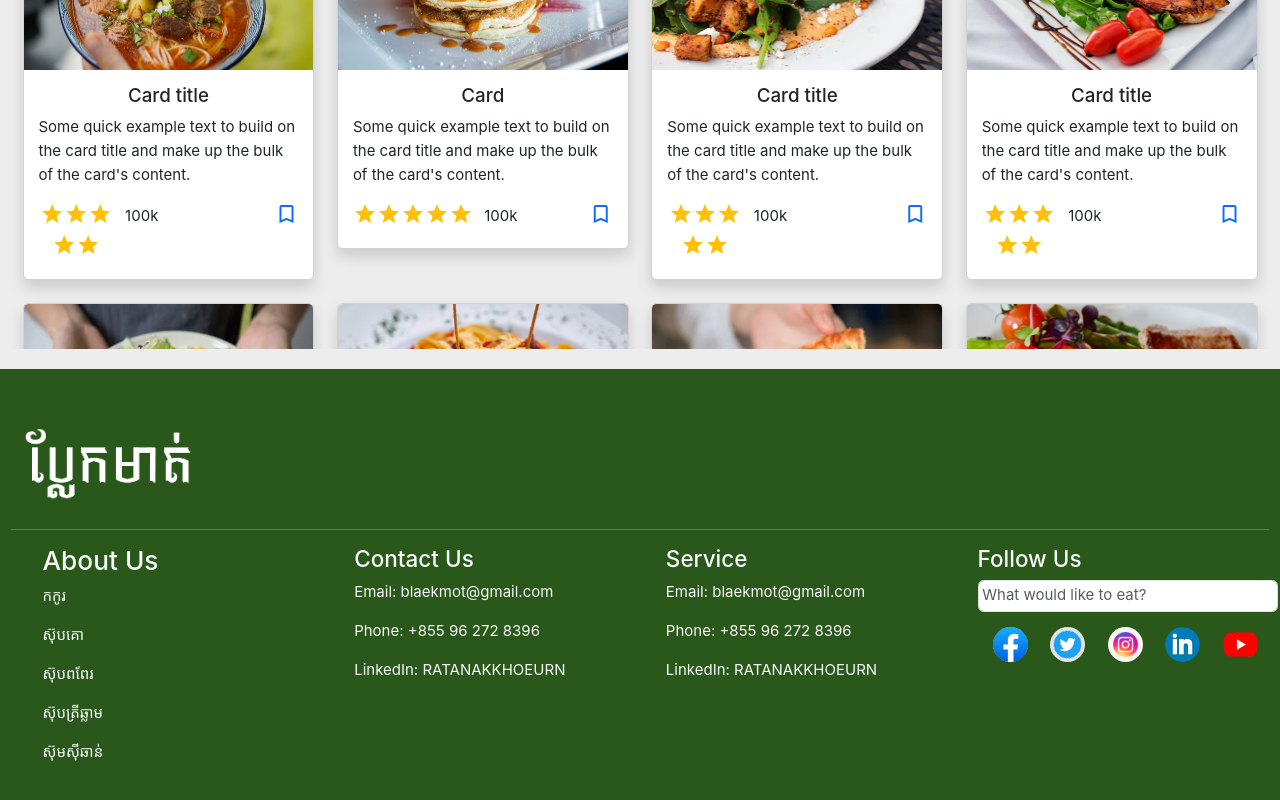
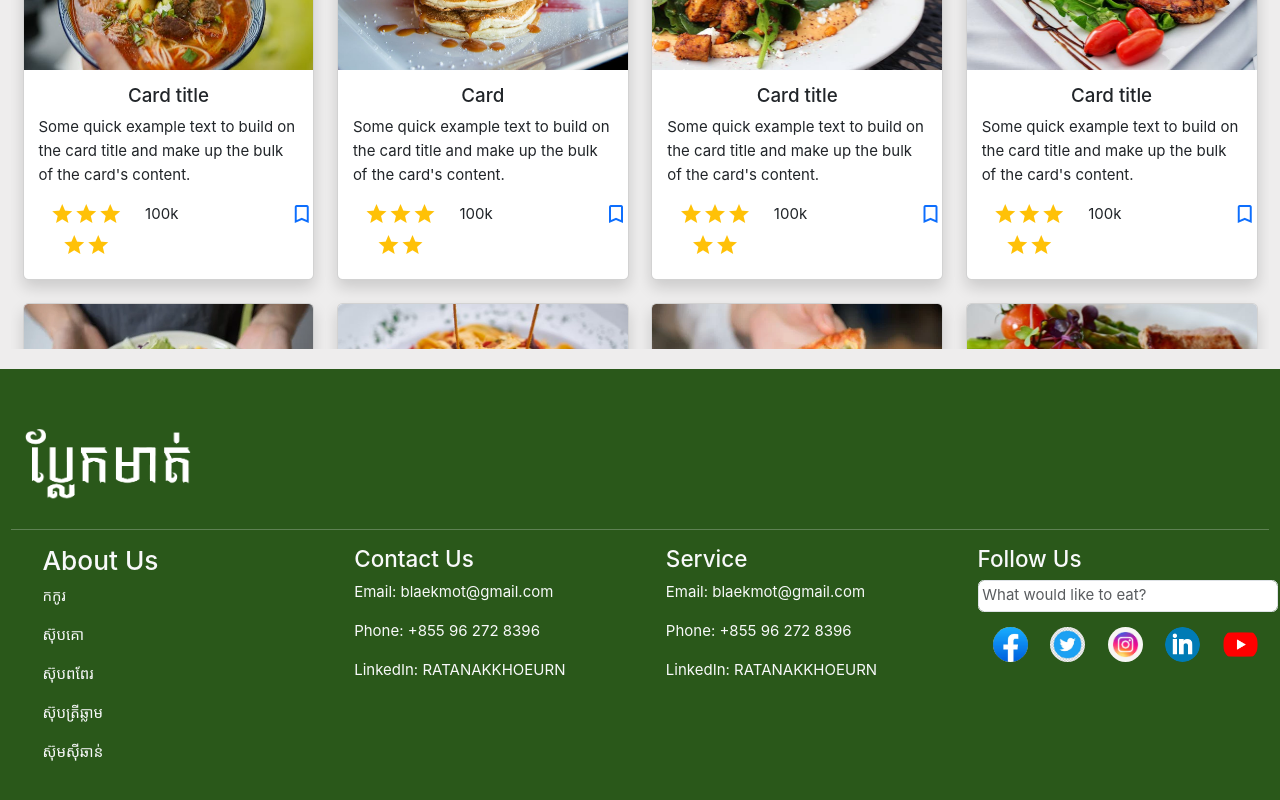
Before and after one commit to Phanit-Chea/g8_blaek_mot, a Vue app in the folder frontend/: page / in a window 1280 px wide. Shown: the part 2357-3157 px from the top of the page. Built offline with nearby package versions, Linux system fonts and the light colour scheme; no server answers; a web font is replaced by a local one; what vue-simple-acl would draw is missing.

Commit message:
[fix] fix bug in homepage #GBM-3

```diff
--- a/frontend/src/views/Web/HomeView.vue
+++ b/frontend/src/views/Web/HomeView.vue
@@ -216,9 +216,9 @@
                     <i class="material-icons">star</i>
                     <i class="material-icons">star</i>
                   </div>
-                  <span class="d-flex justify-content-center ml-3 mt-0.5">100k</span>
-                  <a href="#" class="text-decoration-none">
-                    <i class="material-icons text-primary d-flex" style="margin-left: 20px">favoturned_in_not</i>
+                  <a href="#" class=" d-flex text-decoration-none ml-3">
+                    <span class="d-flex justify-content-center text-dark rateCount">100k</span>
+                    <i class="material-icons text-primary d-flex" style="margin-left: 10%">favoturned_in_not</i>
                   </a>
                 </div>
               </div>
@@ -244,9 +244,9 @@
                     <i class="material-icons">star</i>
                     <i class="material-icons">star</i>
                   </div>
-                  <span class="d-flex justify-content-center ml-3 mt-0.5">100k</span>
-                  <a href="#" class="text-decoration-none ml-auto">
-                    <i class="material-icons text-primary">turned_in_not</i>
+                  <a href="#" class=" d-flex text-decoration-none ml-3">
+                    <span class="d-flex justify-content-center text-dark rateCount">100k</span>
+                    <i class="material-icons text-primary d-flex" style="margin-left: 10%">favoturned_in_not</i>
                   </a>
                 </div>
               </div>
@@ -272,9 +272,9 @@
                     <i class="material-icons">star</i>
                     <i class="material-icons">star</i>
                   </div>
-                  <span class="d-flex justify-content-center ml-3 mt-0.5">100k</span>
-                  <a href="#" class="text-decoration-none">
-                    <i class="material-icons text-primary d-flex" style="margin-left: 20px">favoturned_in_not</i>
+                  <a href="#" class=" d-flex text-decoration-none ml-3">
+                    <span class="d-flex justify-content-center text-dark rateCount">100k</span>
+                    <i class="material-icons text-primary d-flex" style="margin-left: 10%">favoturned_in_not</i>
                   </a>
                 </div>
               </div>
@@ -300,9 +300,9 @@
                     <i class="material-icons">star</i>
                     <i class="material-icons">star</i>
                   </div>
-                  <span class="d-flex justify-content-center ml-3 mt-0.5">100k</span>
-                  <a href="#" class="text-decoration-none">
-                    <i class="material-icons text-primary d-flex" style="margin-left: 20px">favoturned_in_not</i>
+                  <a href="#" class=" d-flex text-decoration-none ml-3">
+                    <span class="d-flex justify-content-center text-dark rateCount">100k</span>
+                    <i class="material-icons text-primary d-flex" style="margin-left: 10%">favoturned_in_not</i>
                   </a>
                 </div>
               </div>
@@ -328,9 +328,9 @@
                     <i class="material-icons">star</i>
                     <i class="material-icons">star</i>
                   </div>
-                  <span class="d-flex justify-content-center ml-3 mt-0.5">100k</span>
-                  <a href="#" class="text-decoration-none">
-                    <i class="material-icons text-primary d-flex" style="margin-left: 20px">favoturned_in_not</i>
+                  <a href="#" class=" d-flex text-decoration-none ml-3">
+                    <span class="d-flex justify-content-center text-dark rateCount">100k</span>
+                    <i class="material-icons text-primary d-flex" style="margin-left: 10%">favoturned_in_not</i>
                   </a>
                 </div>
               </div>
@@ -356,9 +356,9 @@
                     <i class="material-icons">star</i>
                     <i class="material-icons">star</i>
                   </div>
-                  <span class="d-flex justify-content-center ml-3 mt-0.5">100k</span>
-                  <a href="#" class="text-decoration-none">
-                    <i class="material-icons text-primary d-flex" style="margin-left: 20px">favoturned_in_not</i>
+                  <a href="#" class=" d-flex text-decoration-none ml-3">
+                    <span class="d-flex justify-content-center text-dark rateCount">100k</span>
+                    <i class="material-icons text-primary d-flex" style="margin-left: 10%">favoturned_in_not</i>
                   </a>
                 </div>
               </div>
@@ -384,9 +384,9 @@
                     <i class="material-icons">star</i>
                     <i class="material-icons">star</i>
                   </div>
-                  <span class="d-flex justify-content-center ml-3 mt-0.5">100k</span>
-                  <a href="#" class="text-decoration-none">
-                    <i class="material-icons text-primary d-flex" style="margin-left: 20px">favoturned_in_not</i>
+                  <a href="#" class=" d-flex text-decoration-none ml-3">
+                    <span class="d-flex justify-content-center text-dark rateCount">100k</span>
+                    <i class="material-icons text-primary d-flex" style="margin-left: 10%">favoturned_in_not</i>
                   </a>
                 </div>
               </div>
@@ -412,9 +412,9 @@
                     <i class="material-icons">star</i>
                     <i class="material-icons">star</i>
                   </div>
-                  <span class="d-flex justify-content-center ml-3 mt-0.5">100k</span>
-                  <a href="#" class="text-decoration-none">
-                    <i class="material-icons text-primary d-flex" style="margin-left: 20px">favoturned_in_not</i>
+                  <a href="#" class=" d-flex text-decoration-none ml-3">
+                    <span class="d-flex justify-content-center text-dark rateCount">100k</span>
+                    <i class="material-icons text-primary d-flex" style="margin-left: 10%">favoturned_in_not</i>
                   </a>
                 </div>
               </div>
@@ -440,9 +440,9 @@
                     <i class="material-icons">star</i>
                     <i class="material-icons">star</i>
                   </div>
-                  <span class="d-flex justify-content-center ml-3 mt-0.5">100k</span>
-                  <a href="#" class="text-decoration-none">
-                    <i class="material-icons text-primary d-flex" style="margin-left: 20px">favoturned_in_not</i>
+                  <a href="#" class=" d-flex text-decoration-none ml-3">
+                    <span class="d-flex justify-content-center text-dark rateCount">100k</span>
+                    <i class="material-icons text-primary d-flex" style="margin-left: 10%">favoturned_in_not</i>
                   </a>
                 </div>
               </div>
@@ -468,9 +468,9 @@
                     <i class="material-icons">star</i>
                     <i class="material-icons">star</i>
                   </div>
-                  <span class="d-flex justify-content-center ml-3 mt-0.5">100k</span>
-                  <a href="#" class="text-decoration-none">
-                    <i class="material-icons text-primary d-flex" style="margin-left: 20px">favoturned_in_not</i>
+                  <a href="#" class=" d-flex text-decoration-none ml-3">
+                    <span class="d-flex justify-content-center text-dark rateCount">100k</span>
+                    <i class="material-icons text-primary d-flex" style="margin-left: 10%">favoturned_in_not</i>
                   </a>
                 </div>
               </div>
@@ -496,9 +496,9 @@
                     <i class="material-icons">star</i>
                     <i class="material-icons">star</i>
                   </div>
-                  <span class="d-flex justify-content-center ml-3 mt-0.5">100k</span>
-                  <a href="#" class="text-decoration-none">
-                    <i class="material-icons text-primary d-flex" style="margin-left: 20px">favoturned_in_not</i>
+                  <a href="#" class=" d-flex text-decoration-none ml-3">
+                    <span class="d-flex justify-content-center text-dark rateCount">100k</span>
+                    <i class="material-icons text-primary d-flex" style="margin-left: 10%">favoturned_in_not</i>
                   </a>
                 </div>
               </div>
@@ -524,9 +524,9 @@
                     <i class="material-icons">star</i>
                     <i class="material-icons">star</i>
                   </div>
-                  <span class="d-flex justify-content-center ml-3 mt-0.5">100k</span>
-                  <a href="#" class="text-decoration-none">
-                    <i class="material-icons text-primary d-flex" style="margin-left: 20px">favoturned_in_not</i>
+                  <a href="#" class=" d-flex text-decoration-none ml-3">
+                    <span class="d-flex justify-content-center text-dark rateCount">100k</span>
+                    <i class="material-icons text-primary d-flex" style="margin-left: 10%">favoturned_in_not</i>
                   </a>
                 </div>
               </div>
```
